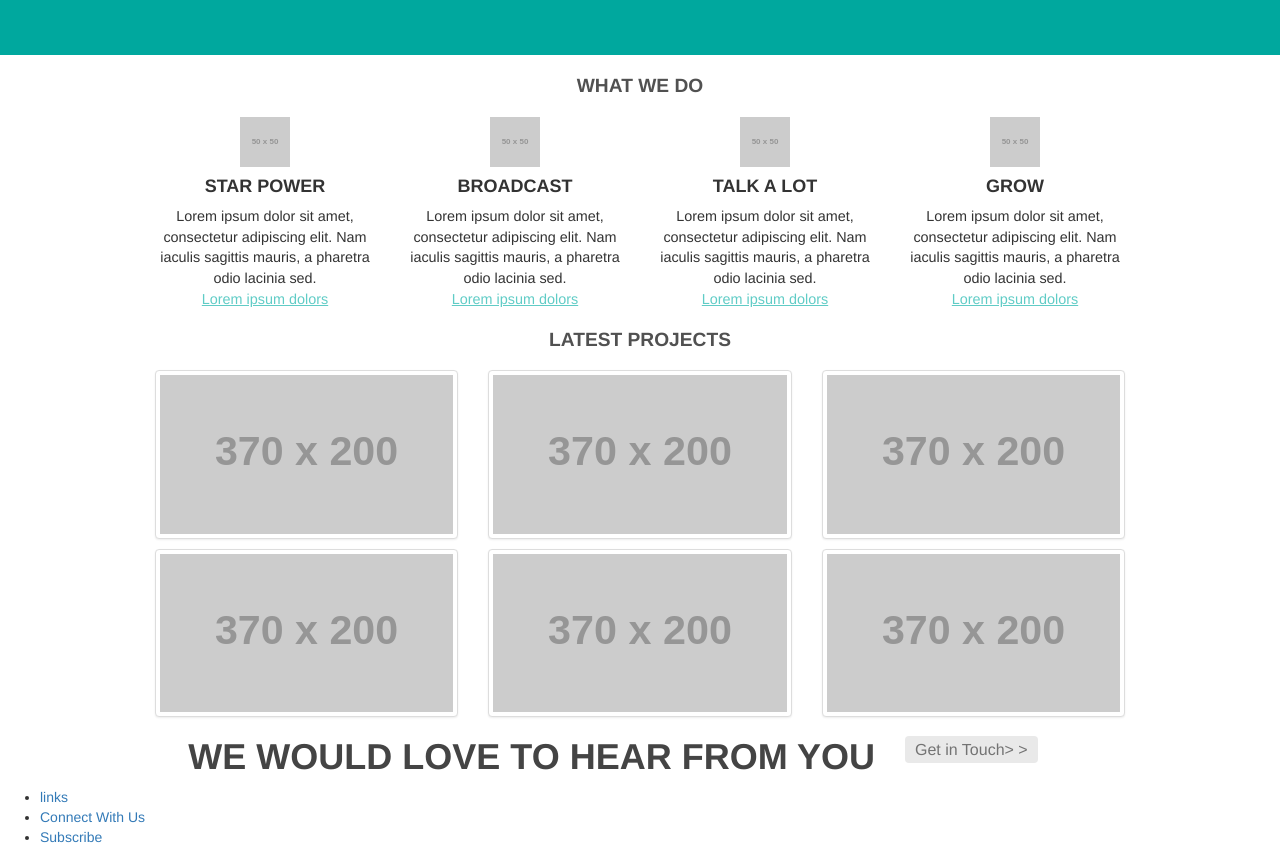
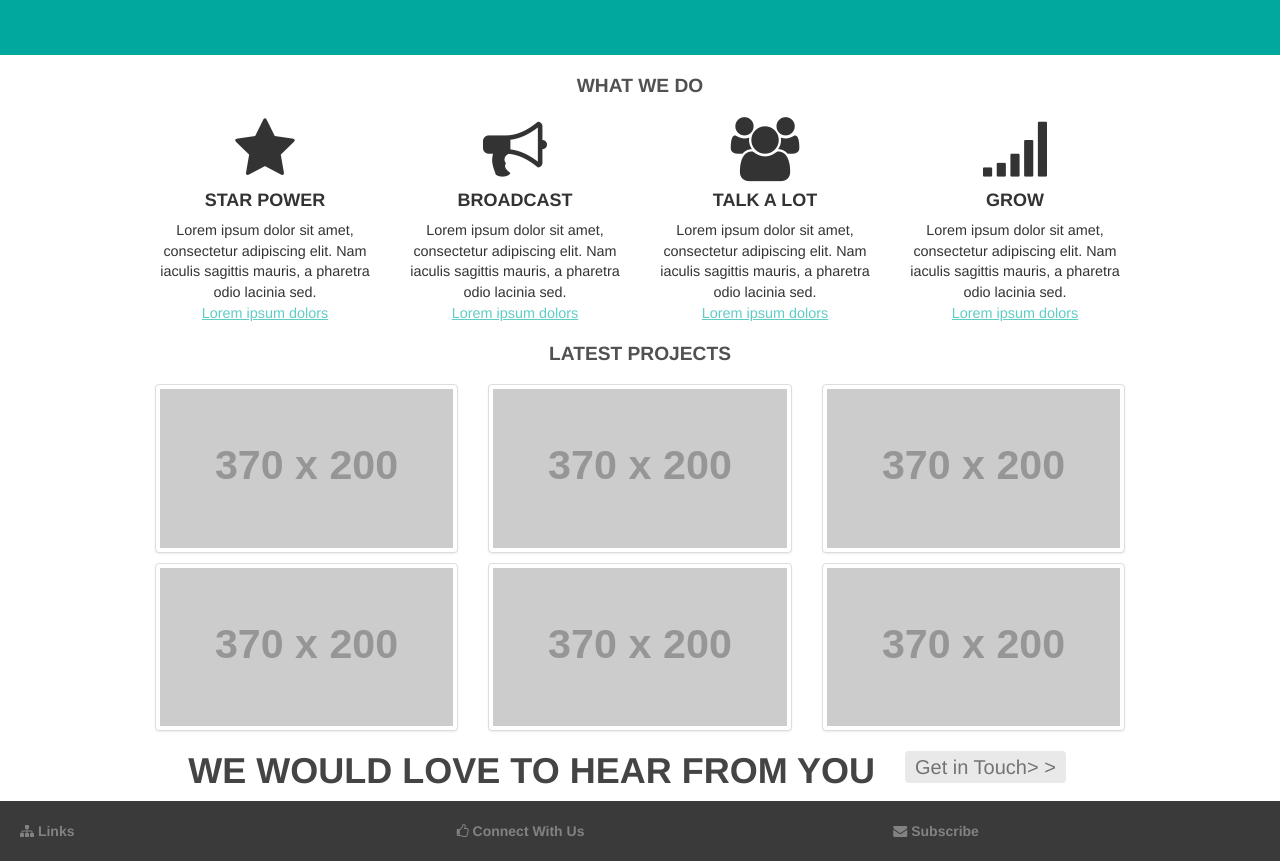
Before and after one commit to mllunafl/tiy-homework-gridlayout, a plain HTML site: page index.html in a window 1280 px wide. Shown: the part 422-1283 px from the top of the page. Drawn offline with nearby package versions, Linux system fonts and the light colour scheme; placeholder pictures from the web are drawn by us.

Commit message:
replace img with icon

```diff
--- a/css/styles.css
+++ b/css/styles.css
@@ -108,6 +108,10 @@ header a {
   text-decoration: underline;
 }
 
+.features i {
+  font-size: 8vh;
+}
+
 .one.row {
   margin-bottom: 10px;
 }
@@ -123,7 +127,7 @@ header a {
 .prefooter a {
   background: #E9E9E9;
   color:#737373;
-  font-size: 2vh;
+  font-size: 2.5vh;
   border-radius: 4px;
   padding: 5px 10px;
 }
@@ -133,6 +137,18 @@ header a {
   text-align: left;
 }
 
-.footer .container-fluid{
+footer .container-fluid{
   background: #3A3A3A;
+  padding: 20px 0;
 }
+
+footer li {
+  display: inline-block;
+  margin-left: 150px;
+}
+
+footer a {
+  font-weight: bold;
+  color: #828282;
+  margin: 10px 20px;
+}
--- a/index.html
+++ b/index.html
@@ -7,6 +7,7 @@
     <link href="https://cdnjs.cloudflare.com/ajax/libs/normalize/5.0.0/normalize.min.css" rel="stylesheet"/>
     <link rel="stylesheet" href="https://maxcdn.bootstrapcdn.com/bootstrap/3.3.7/css/bootstrap.min.css" integrity="sha384-BVYiiSIFeK1dGmJRAkycuHAHRg32OmUcww7on3RYdg4Va+PmSTsz/K68vbdEjh4u" crossorigin="anonymous">
     <link rel="stylesheet" href="https://maxcdn.bootstrapcdn.com/bootstrap/3.3.7/css/bootstrap-theme.min.css" integrity="sha384-rHyoN1iRsVXV4nD0JutlnGaslCJuC7uwjduW9SVrLvRYooPp2bWYgmgJQIXwl/Sp" crossorigin="anonymous">
+    <link rel="stylesheet" href="https://maxcdn.bootstrapcdn.com/font-awesome/4.7.0/css/font-awesome.min.css">
     <link href="css/styles.css" rel="stylesheet"/>
   </head>
   <body>
@@ -43,7 +44,7 @@
     <div class="container">
       <div class="row">
         <div class="col-md-3 features">
-          <img src="http://placehold.it/50x50.jpg" alt="" />
+          <i class="fa fa-star" aria-hidden="true"></i>
           <h4>star power</h4>
           <p>
             Lorem ipsum dolor sit amet, consectetur adipiscing elit. Nam iaculis sagittis mauris, a pharetra odio lacinia sed.
@@ -51,7 +52,7 @@
           <a href="#">Lorem ipsum dolors</a>
         </div>
         <div class="col-md-3 features">
-          <img src="http://placehold.it/50x50.jpg" alt="" />
+          <i class="fa fa-bullhorn" aria-hidden="true"></i>
           <h4>broadcast</h4>
           <p>
             Lorem ipsum dolor sit amet, consectetur adipiscing elit. Nam iaculis sagittis mauris, a pharetra odio lacinia sed.
@@ -59,7 +60,7 @@
           <a href="#">Lorem ipsum dolors</a>
         </div>
         <div class="col-md-3 features">
-          <img src="http://placehold.it/50x50.jpg" alt="" />
+          <i class="fa fa-users" aria-hidden="true"></i>
           <h4>talk a lot</h4>
           <p>
             Lorem ipsum dolor sit amet, consectetur adipiscing elit. Nam iaculis sagittis mauris, a pharetra odio lacinia sed.
@@ -67,7 +68,7 @@
           <a href="#">Lorem ipsum dolors</a>
         </div>
         <div class="col-md-3 features">
-          <img src="http://placehold.it/50x50.jpg" alt="" />
+          <i class="fa fa-signal" aria-hidden="true"></i>
           <h4>grow</h4>
           <p>
             Lorem ipsum dolor sit amet, consectetur adipiscing elit. Nam iaculis sagittis mauris, a pharetra odio lacinia sed.
@@ -127,13 +128,20 @@
     </div>
     <footer>
     <div class="container-fluid">
-      <nav class="row">
-        <ul>
-          <li><a href="#">links</a></li>
-          <li><a href="#">Connect With Us</a></li>
-          <li><a href="#">Subscribe</a></li>
-        </ul>
-      </nav>
+      <div class="row">
+        <div class="col-md-4">
+          <a href="#"><i class="fa fa-sitemap" aria-hidden="true"></i>
+              Links</a>
+        </div>
+        <div class="col-md-4">
+            <a href="#"><i class="fa fa-thumbs-o-up" aria-hidden="true"></i>
+              Connect With Us</a>
+            </div>
+          <div class="col-md-4"><a href="#">
+            <i class="fa fa-envelope" aria-hidden="true"></i>
+              Subscribe</a>
+          </div>
+      </div>
     </div>
   </footer>
   </body>
```
